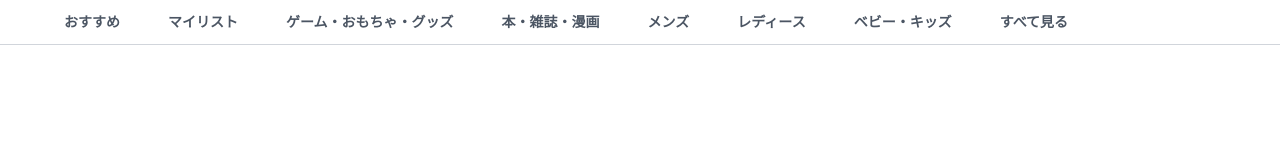
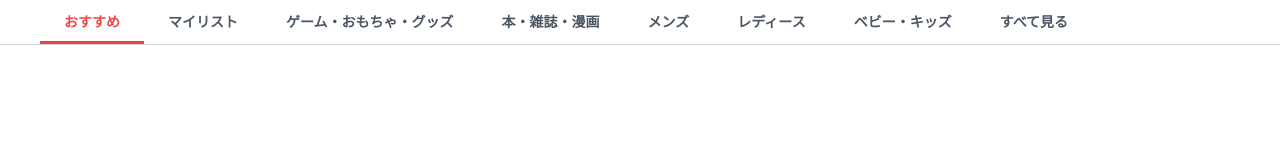
Before and after one commit to stray-code/zenn-mercari-clone, a React (Vite) app: page / in a window 1280 px wide. Shown: the top 160 px of the page. Built offline with nearby package versions, Linux system fonts and the light colour scheme.

Commit message:
アクティブカテゴリを設定

```diff
--- a/src/components/Categories.tsx
+++ b/src/components/Categories.tsx
@@ -12,7 +12,11 @@ export const Categories = () => {
             <a
               key={index}
               href={menu.link}
-              className="relative whitespace-nowrap px-6 py-3 text-sm font-bold text-secondary-text hover:bg-secondary-hover"
+              className={`relative whitespace-nowrap px-6 py-3 text-sm font-bold hover:bg-secondary-hover ${
+                index === 0
+                  ? 'text-red-500 before:absolute before:bottom-0 before:left-0 before:h-[3px] before:w-full before:bg-red-500'
+                  : 'text-secondary-text'
+              }`}
             >
               {menu.label}
             </a>
```
